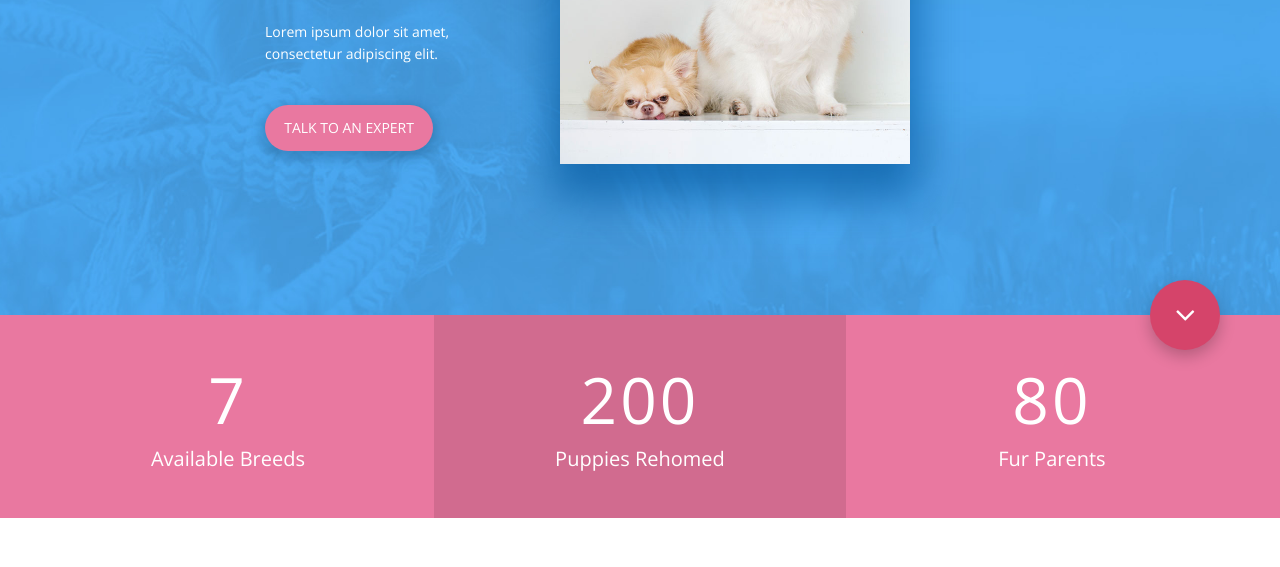
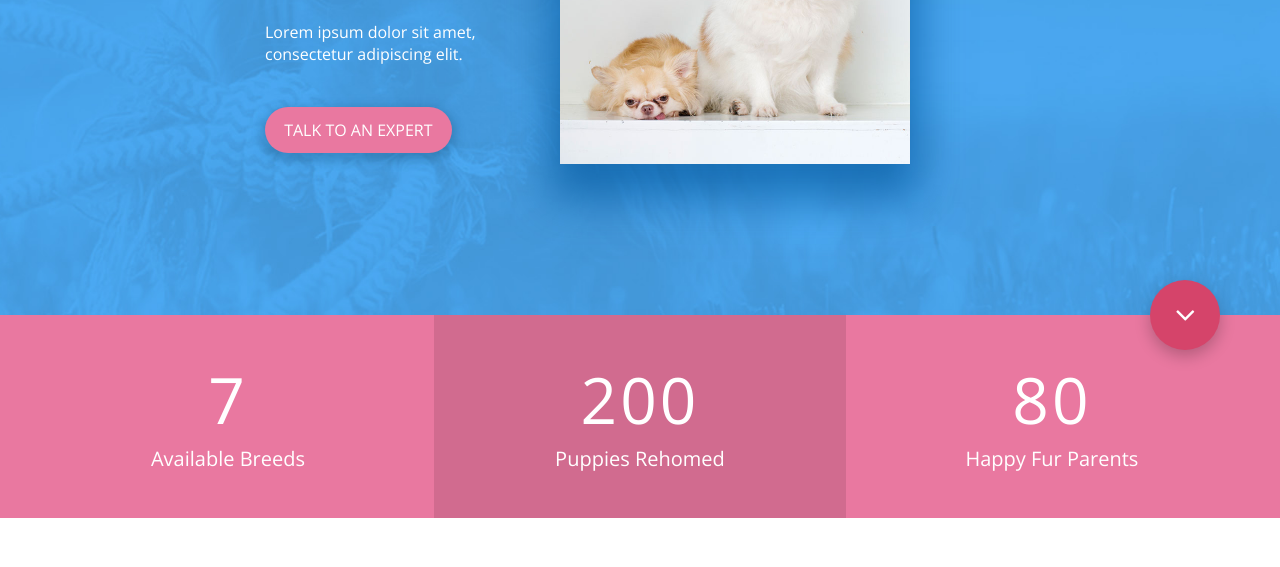
Before and after one commit to ramojej/harp-of-heavens-kennel, a website: page app/index.html in a window 1280 px wide. Shown: the part 385-952 px from the top of the page. Drawn offline with nearby package versions, Linux system fonts and the light colour scheme; a web font is replaced by a local one.

Commit message:
Started applying finishing touches to site

```diff
--- a/app/assets/styles/base/_global.css
+++ b/app/assets/styles/base/_global.css
@@ -4,10 +4,6 @@ body {
 	font-weight: 300;
 	color: #333;
 	margin: 0;
-
-	@mixin atMedium {
-		font-size: 0.875rem;
-	}
 }
 
 img {
--- a/app/assets/styles/modules/_row.css
+++ b/app/assets/styles/modules/_row.css
@@ -59,6 +59,11 @@
 		&__medium-4 {
 			float: left;
 			width: 33.33%;
+
+			&.stats__row {
+				float: left;
+				width: 33.33%;
+			}
 		}
 
 		&__medium-4--larger {
--- a/app/assets/styles/modules/_stats.css
+++ b/app/assets/styles/modules/_stats.css
@@ -4,8 +4,11 @@
 
 		&__row {
 		color: #fff;
-		padding: 2rem 0;
+		padding: 2rem 1rem;
 		text-align: center;
+		font-weight: 100;
+		width: 33%;
+		float: left;
 		}
 
 		&__row--dark-pink {
--- a/app/index.html
+++ b/app/index.html
@@ -91,7 +91,7 @@
 					</div>
 					<div class="row__medium-4 stats__row">
 						<span class="stats--num" data-count="80">0</span>	<br>
-						<span class="stats--catch">Fur Parents</span>
+						<span class="stats--catch">Happy Fur Parents</span>
 					</div>
 				</div>
 
@@ -173,8 +173,7 @@
 			<div class="wrapper--medium">
 				<div class="row">
 					<div class="row__medium-6">
-						<h2 class="headline headline--white headline--left-underline headline--underline-pink">WELCOME <span> to </span> HARP OF
-						<br/> HEAVEN'S KENNEL</h2>
+						<h2 class="headline headline--white headline--left-underline headline--underline-pink">WELCOME <span> to </span> HARP OF HEAVEN'S KENNEL</h2>
 
 						<p>We are a family-owned and operated pet business and have over 10 years of experience of breeding and caring for dogs. Our kennel is known for the commitment on how we love and care for our dogs.</p>
 
--- a/app/temp/styles/styles.css
+++ b/app/temp/styles/styles.css
@@ -432,13 +432,6 @@ body {
 	font-weight: 300;
 	color: #333;
 	margin: 0;
-}
-
-@media (min-width: 800px) {
-
-  body {
-    font-size: 0.875rem;
-  }
 }
 
 img {
@@ -920,6 +913,11 @@ p {
     width: 33.33%;
   }
 
+  .row__medium-4.stats__row {
+    float: left;
+    width: 33.33%;
+  }
+
   .row__medium-4--larger {
     width: 37%;
   }
@@ -1235,8 +1233,11 @@ p {
 
 .stats__row {
   color: #fff;
-  padding: 2rem 0;
+  padding: 2rem 1rem;
   text-align: center;
+  font-weight: 100;
+  width: 33%;
+  float: left;
 }
 
 .stats__row--dark-pink {
```
